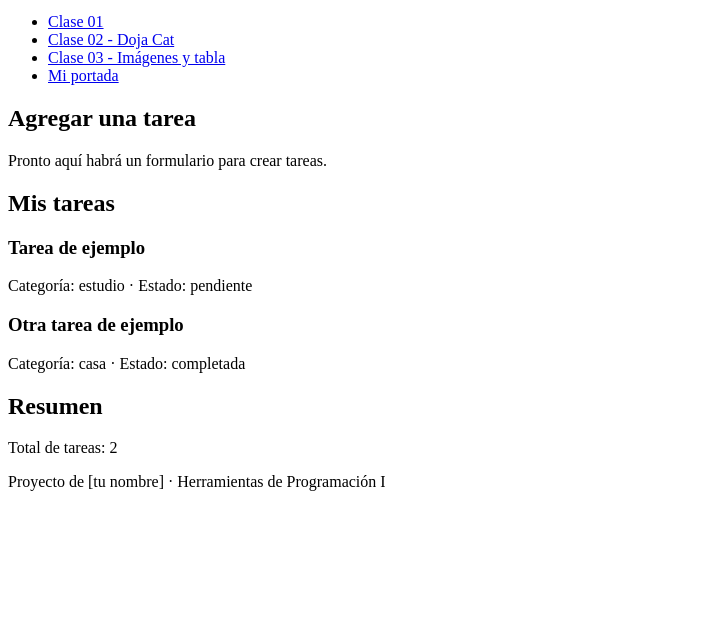
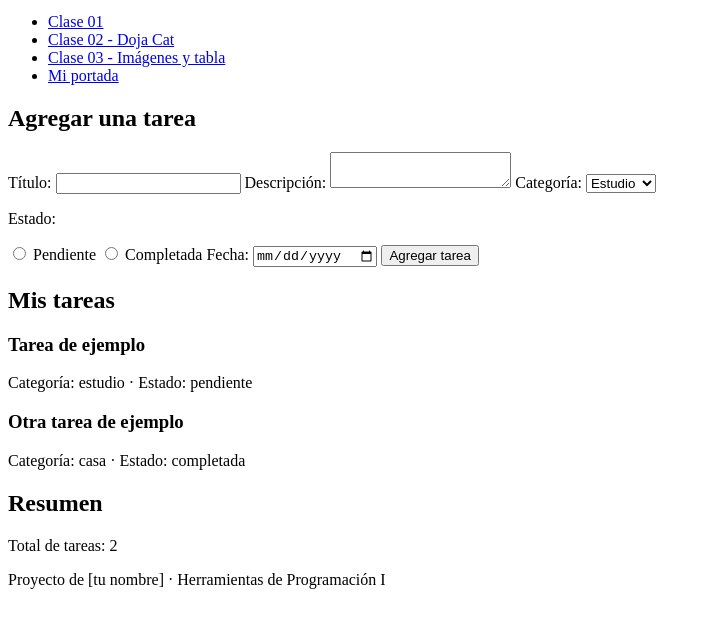
Before and after one commit to samanthagaviria1111-wq/herramientas-programacion, a plain HTML site: page Proyectos/index.html in a window 1280 px wide. Shown: the part 101-728 px from the top of the page, without its empty margins (0-711 px from the left). Drawn offline with Linux system fonts and the light colour scheme.

Commit message:
formularios

```diff
--- a/Proyectos/index.html
+++ b/Proyectos/index.html
@@ -25,7 +25,33 @@
     <!-- Aquí irá el formulario en la clase 4 -->
     <section id="nueva">
       <h2>Agregar una tarea</h2>
-      <p>Pronto aquí habrá un formulario para crear tareas.</p>
+
+      <form>
+        <label for="titulo">Título:</label>
+        <input type="text" id="titulo" name="titulo" required>
+
+        <label for="descripcion">Descripción:</label>
+        <textarea id="descripcion" name="descripcion"></textarea>
+
+        <label for="categoria">Categoría:</label>
+        <select id="categoria" name="categoria">
+          <option value="estudio">Estudio</option>
+          <option value="casa">Casa</option>
+          <option value="deporte">Deporte</option>
+          <option value="otro">Otro</option>
+        </select>
+
+        <p>Estado:</p>
+        <input type="radio" id="pendiente" name="estado" value="pendiente">
+        <label for="pendiente">Pendiente</label>
+        <input type="radio" id="completada" name="estado" value="completada">
+        <label for="completada">Completada</label>
+
+        <label for="fecha">Fecha:</label>
+        <input type="date" id="fecha" name="fecha">
+
+        <button type="submit">Agregar tarea</button>
+      </form>
     </section>
 
     <!-- Aquí se mostrarán las tareas con JavaScript -->
```
Also changed, not shown: clase04/index.html (added, +29 -0 lines), index.html (+2 -0 lines).
